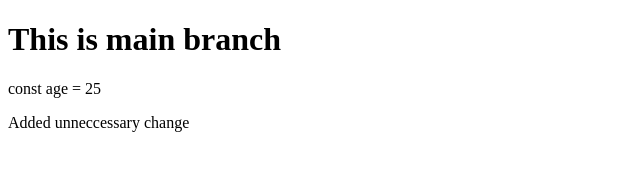
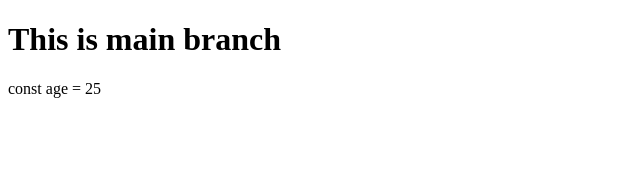
Before and after one commit to Shubhofficial1/test, a plain HTML site: page index.html in a window 1280 px wide. Shown: the whole page, without its empty margins (0-640 px from the left). Drawn offline with Linux system fonts and the light colour scheme.

Commit message:
Added Soft Revert

```diff
--- a/index.html
+++ b/index.html
@@ -8,6 +8,5 @@
   <body>
     <h1>This is main branch</h1>
     <p>const age = 25</p>
-    <p>Added unneccessary change</p>
   </body>
 </html>
```
